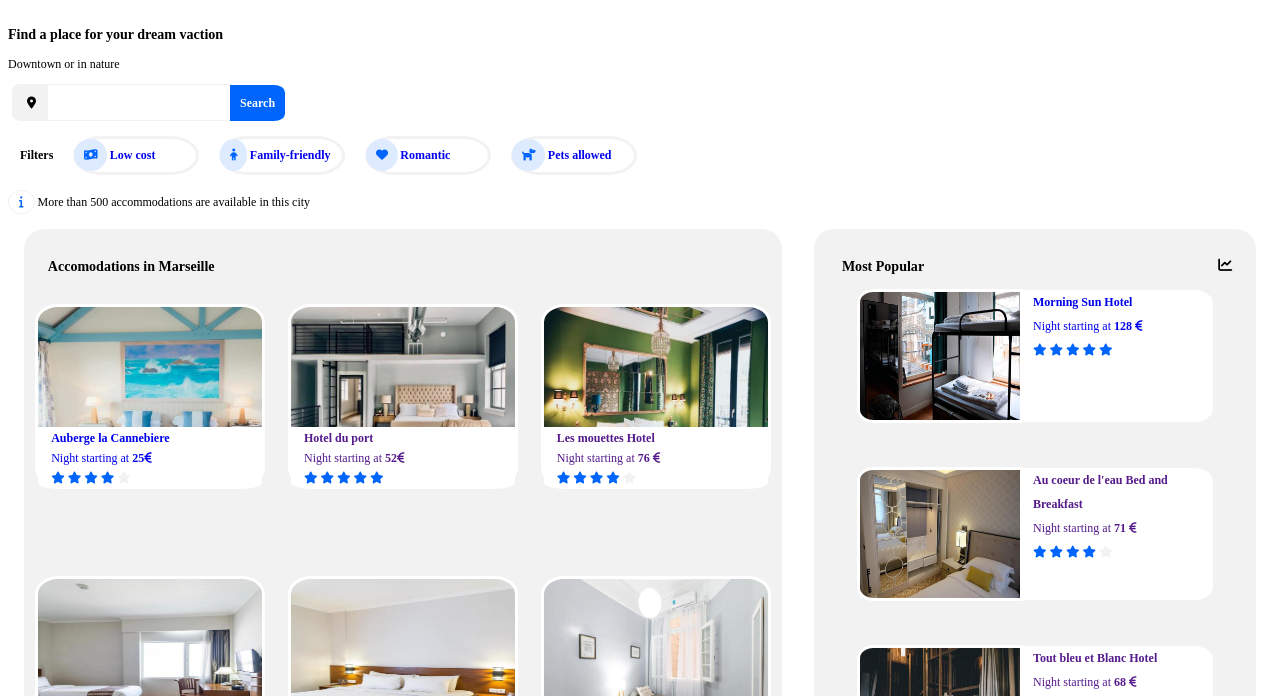
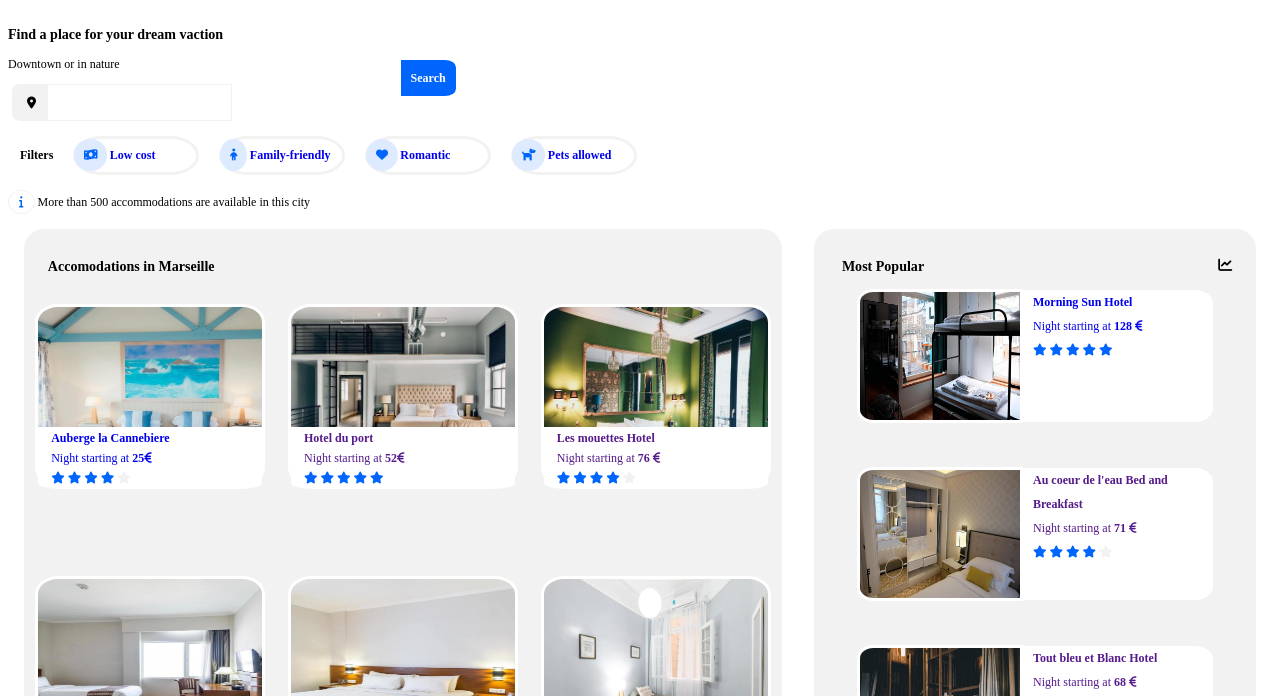
Before and after one commit to mychaln/Mock-Up-Project-Reservia, a plain HTML site: page index.html in a window 1280 px wide. Shown: the part 67-763 px from the top of the page. Drawn offline with Linux system fonts and the light colour scheme.

Commit message:
fixed  search bar

```diff
--- a/main.css
+++ b/main.css
@@ -39,7 +39,8 @@ input{
     border-bottom-right-radius:20%;
     padding:11px 10px;
     position: relative;
-    right:5px;
+    left:13.8em;
+    bottom:25px;
 }
 
 header{
```
